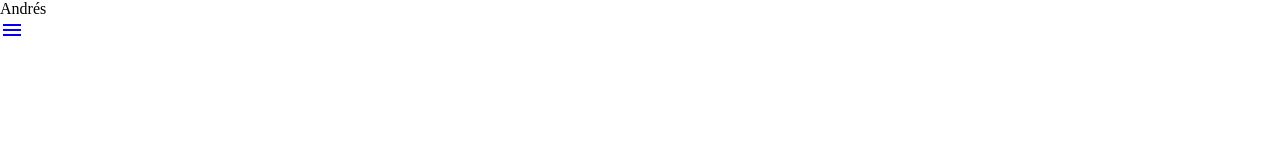
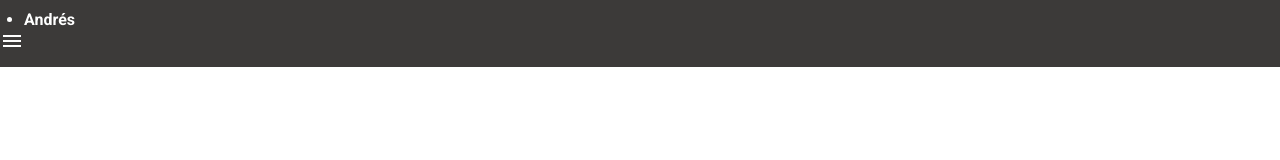
Before and after one commit to Enekwestanley/Portfolio, a website: page index.html in a window 1280 px wide. Drawn offline with Linux system fonts and the light colour scheme.

Commit message:
add header styling

```diff
--- a/style.css
+++ b/style.css
@@ -6,3 +6,33 @@
   padding: 0;
   box-sizing: border-box;
 }
+
+.material-icons {
+  color: #FFFFFF;
+}
+/*Header styling*/
+
+
+
+.header {
+  display: flex;
+  flex-direction: row;
+  list-style: none;
+  justify-content: space-between;
+  align-items: center;
+  font-family: "roboto";
+  background-color: #3C3A39;
+  color: #FFFFFF;
+  padding: 10px 0px;
+  position: fixed;
+  width:100vw
+}
+
+#name {
+  font-size: 16px;
+  margin-left: 24px;
+}
+
+#menu {
+  margin-right: 10px;
+}
```
